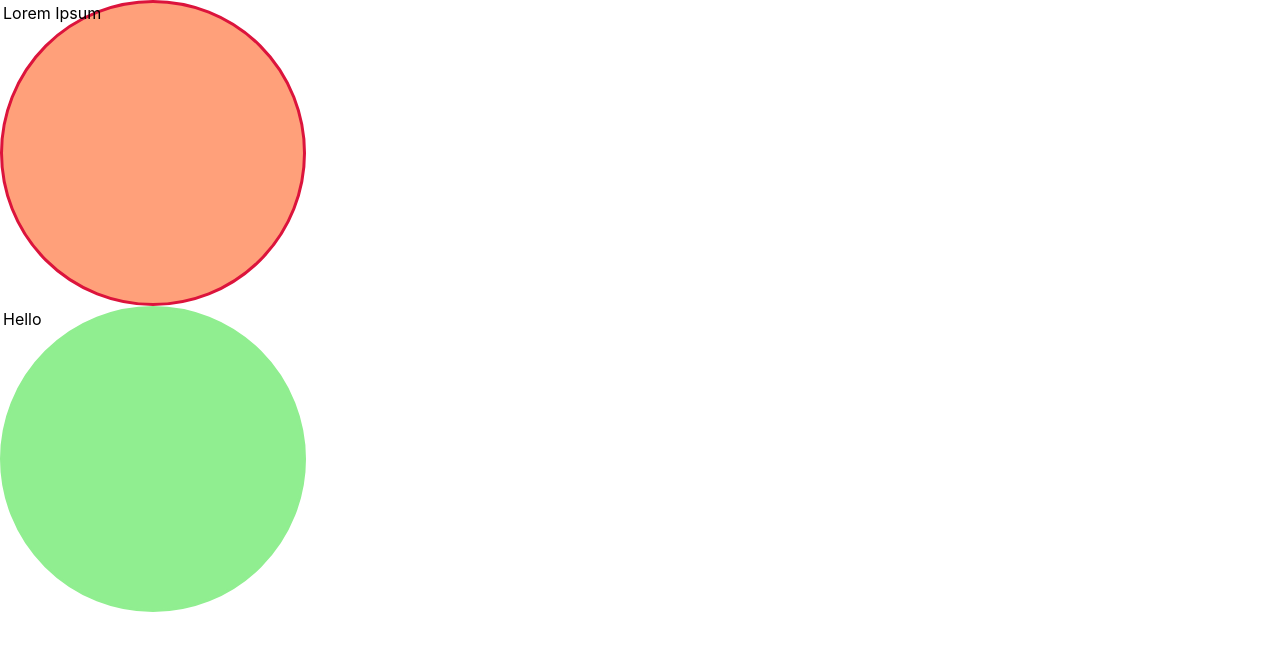
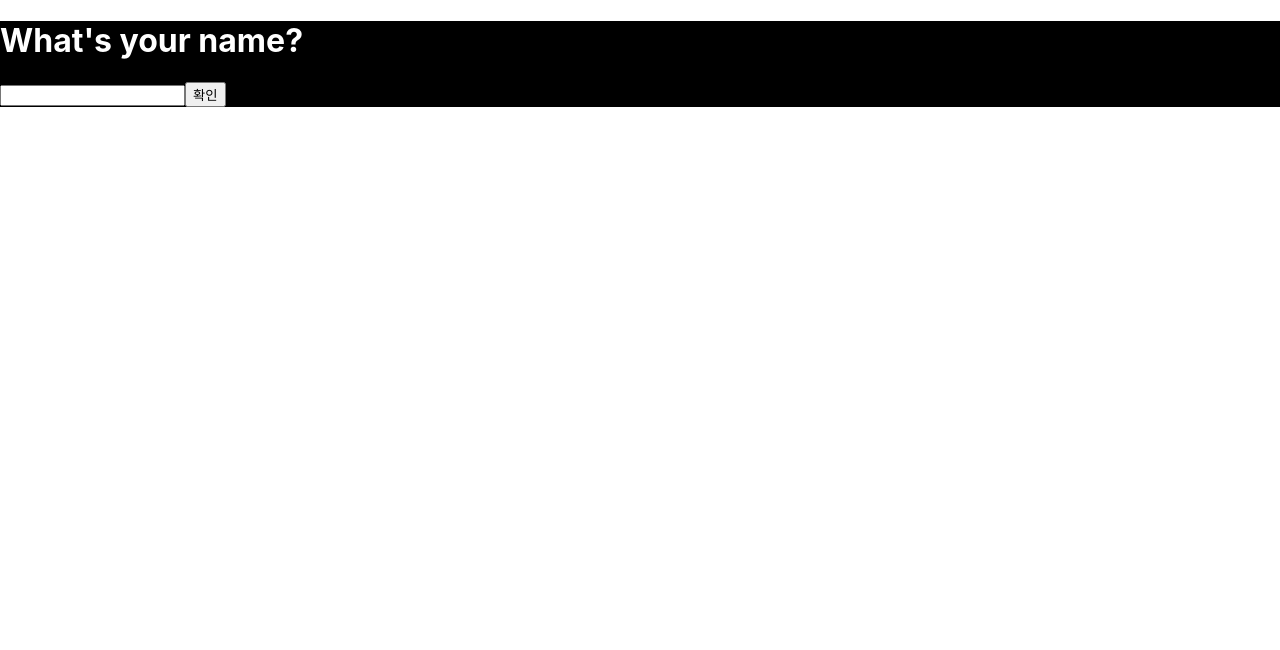
Before and after one commit to nana-like/react-coin-tracker, a React (Create React App) app: page / in a window 1280 px wide. Shown: the top 650 px of the page. Built offline with nearby package versions, Linux system fonts and the light colour scheme.

Commit message:
lecture#3.4~3.6 State, Themes

```diff
--- a/src/App.tsx
+++ b/src/App.tsx
@@ -1,11 +1,32 @@
-import Circle from './Circle';
+import React, { useState } from 'react';
+import styled from 'styled-components';
 
 function App() {
+  const [name, setName] = useState('');
+  const onChange = (e: React.FormEvent<HTMLInputElement>) => {
+    const {
+      currentTarget: { value }
+    } = e;
+    setName(value);
+  };
+  const onSubmit = (e: React.FormEvent<HTMLFormElement>) => {
+    e.preventDefault();
+    alert(`Hello, ${name}!`);
+  };
+
+  const Main = styled.div`
+    color: ${(props) => props.theme.textColor};
+    background-color: ${(props) => props.theme.bgColor};
+  `;
+
   return (
-    <>
-      <Circle borderColor="crimson" bgColor="lightsalmon" />
-      <Circle bgColor="lightgreen" text="Hello" />
-    </>
+    <Main>
+      <h1>What's your name?</h1>
+      <form onSubmit={onSubmit}>
+        <input type="text" value={name} onChange={onChange} />
+        <button>확인</button>
+      </form>
+    </Main>
   );
 }
 
--- a/src/index.tsx
+++ b/src/index.tsx
@@ -3,10 +3,14 @@ import ReactDOM from 'react-dom';
 import './index.css';
 import App from './App';
 import reportWebVitals from './reportWebVitals';
+import { ThemeProvider } from 'styled-components';
+import { darkTheme } from './theme';
 
 ReactDOM.render(
   <React.StrictMode>
-    <App />
+    <ThemeProvider theme={darkTheme}>
+      <App />
+    </ThemeProvider>
   </React.StrictMode>,
   document.getElementById('root')
 );
--- /dev/null
+++ b/src/theme.ts
@@ -0,0 +1,11 @@
+import { DefaultTheme } from 'styled-components';
+
+export const lightTheme: DefaultTheme = {
+  textColor: '#000',
+  bgColor: '#fff'
+};
+
+export const darkTheme: DefaultTheme = {
+  textColor: '#fff',
+  bgColor: '#000'
+};
```
Also changed, not shown: src/styled.d.ts (added, +10 -0 lines).
